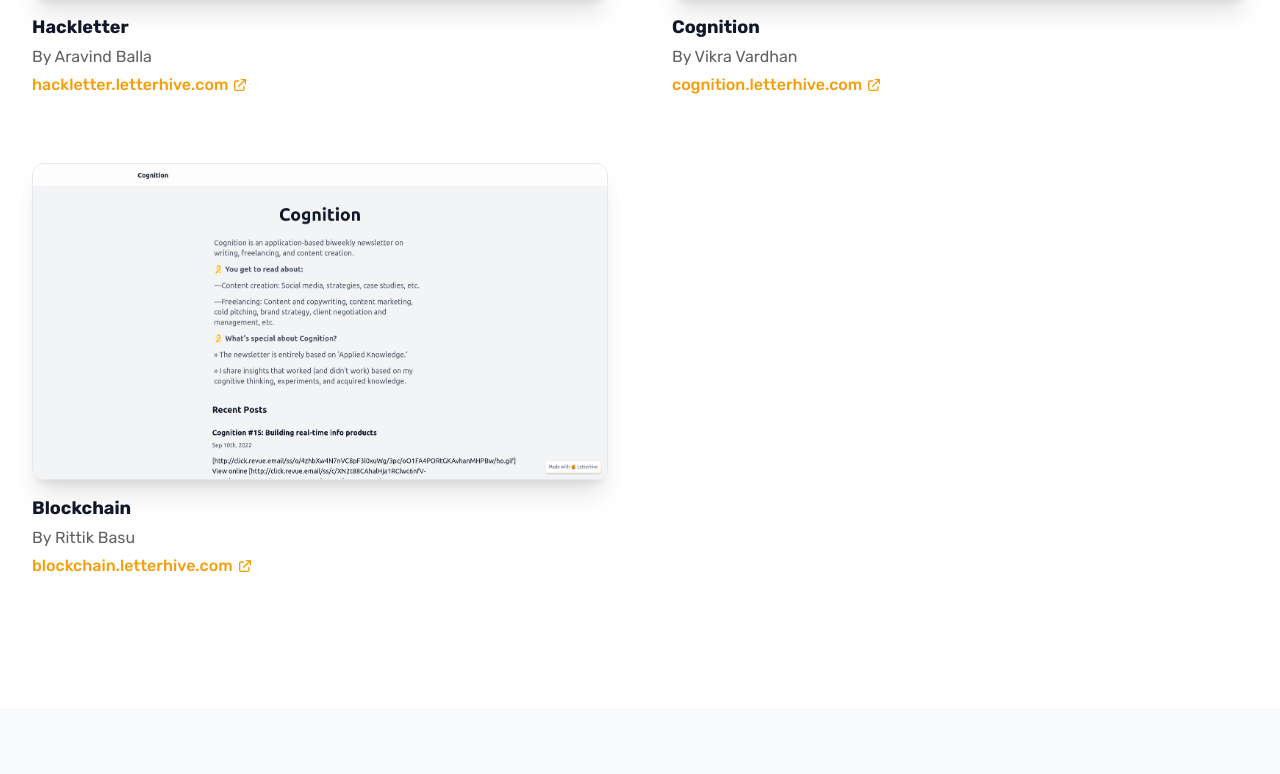
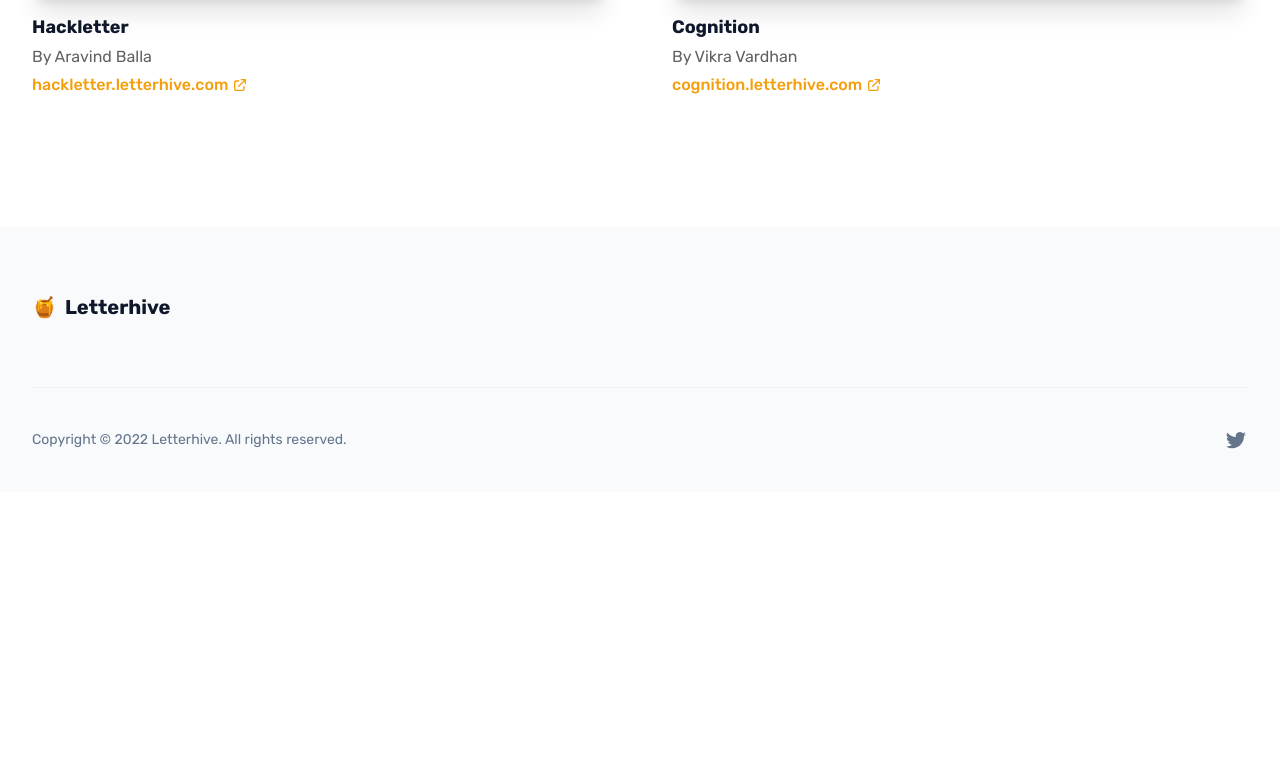
Before and after one commit to aravindballa/letterhive-homepage, a Next.js app: page /showcase in a window 1280 px wide. Shown: the part 638-1412 px from the top of the page. After the commit the page ends 1130 px from the top, so only its background shows below. Built offline with nearby package versions, Linux system fonts and the light colour scheme.

Commit message:
fix: keep only valid data

```diff
--- a/src/data/showcase.js
+++ b/src/data/showcase.js
@@ -11,12 +11,6 @@
     url: 'https://cognition.letterhive.com',
     image_src: '/showcase/cognition.png',
   },
-  {
-    name: 'Blockchain',
-    author: 'Rittik Basu',
-    url: 'https://blockchain.letterhive.com',
-    image_src: '/showcase/cognition.png',
-  },
 ]
 
 export default data
```
